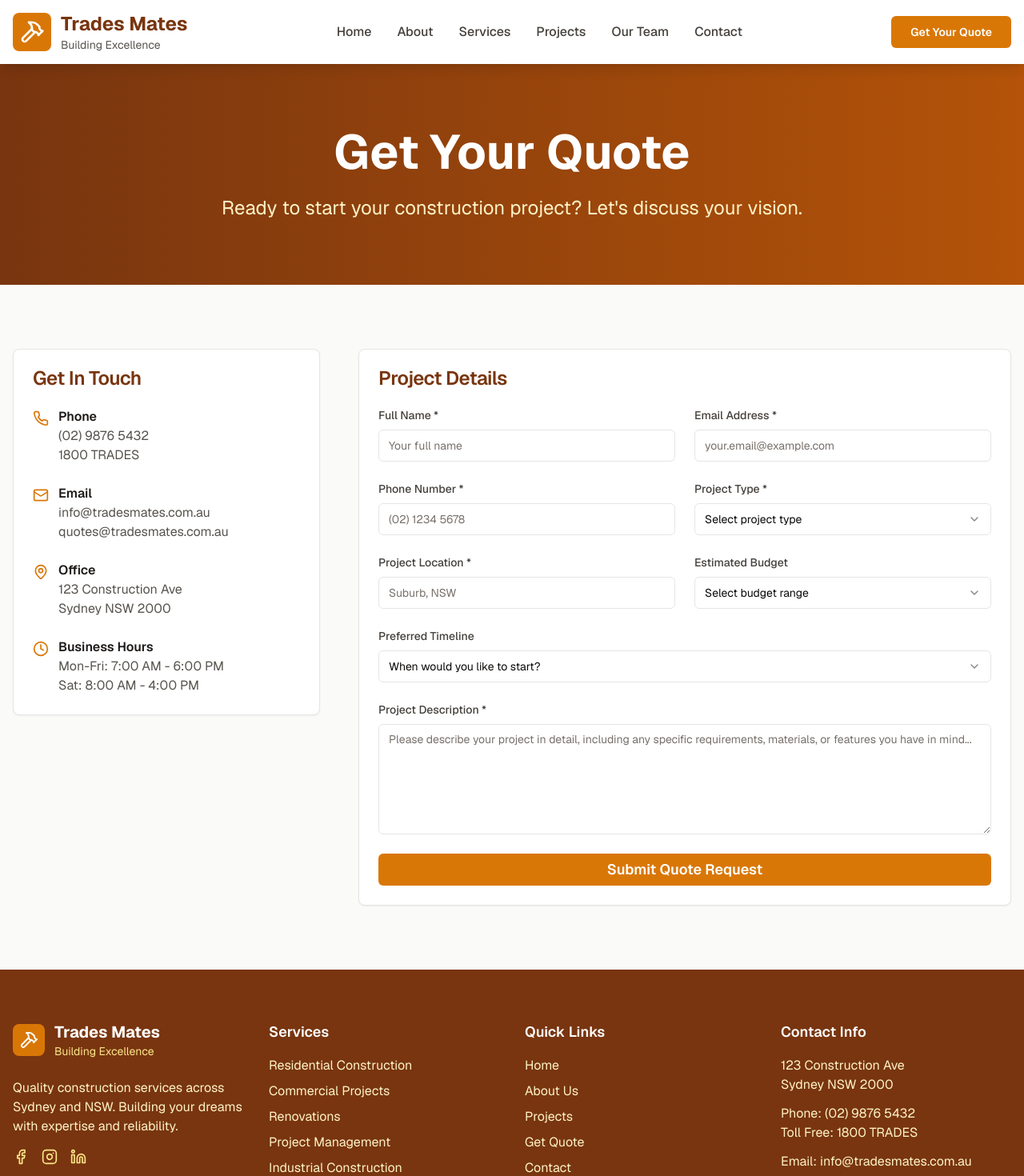
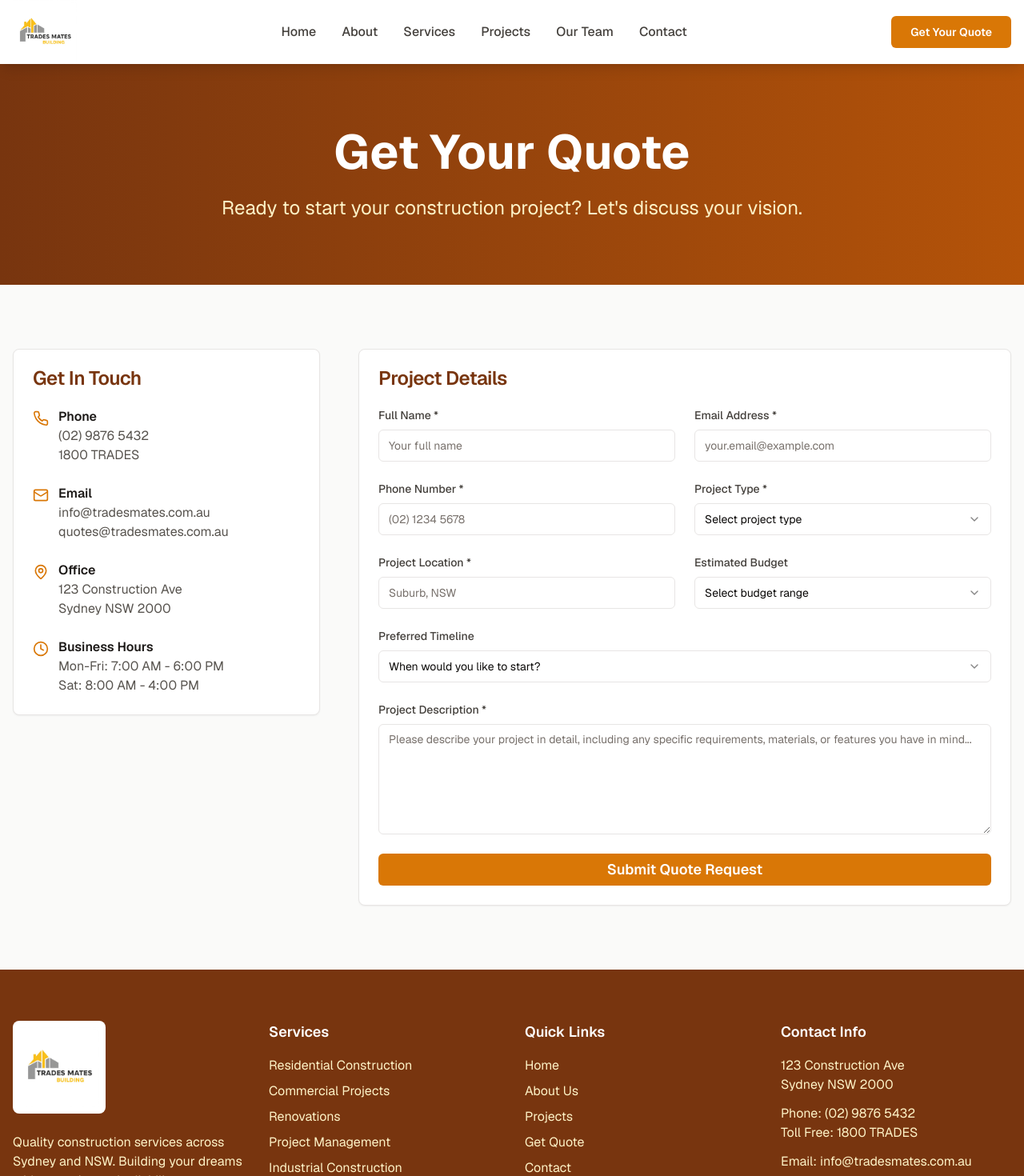
Before and after one commit to MAHMUDURRAHMANARNOB/trades_mates_building_next, a Next.js app: page /quote in a window 1280 px wide. Shown: the top 1470 px of the page at 80% size. Built offline with nearby package versions, Linux system fonts and the light colour scheme.

Commit message:
logo update

```diff
--- a/components/footer.tsx
+++ b/components/footer.tsx
@@ -1,4 +1,5 @@
 import Link from "next/link"
+import Image from "next/image"
 import { Hammer, Facebook, Instagram, Linkedin } from "lucide-react"
 
 export default function Footer() {
@@ -9,13 +10,26 @@ export default function Footer() {
           {/* Company Info */}
           <div>
             <div className="flex items-center space-x-3 mb-6">
-              <div className="bg-amber-600 p-2 rounded-lg">
+              {/* <div className="bg-amber-600 p-2 rounded-lg">
                 <Hammer className="h-6 w-6 text-white" />
               </div>
               <div>
                 <h3 className="text-xl font-bold">Trades Mates</h3>
                 <p className="text-amber-200 text-sm">Building Excellence</p>
+              </div> */}
+              <Link href="/" className="flex items-center space-x-3">
+              <div className="bg-white p-2 rounded-lg">
+                <Image
+                    src={"/tmb_logo.png"}
+                    alt="Trades Mates Logo"
+                    width={100} // Specify the width of your image in pixels
+                    height={100} // Specify the height of your image in pixels
+                    // You might also add 'className' here for styling the image itself if needed
+                  />
               </div>
+
+
+          </Link>
             </div>
             <p className="text-amber-100 mb-4">
               Quality construction services across Sydney and NSW. Building your dreams with expertise and reliability.
--- a/components/header.tsx
+++ b/components/header.tsx
@@ -4,6 +4,7 @@ import { useState } from "react"
 import Link from "next/link"
 import { Button } from "@/components/ui/button"
 import { Menu, X, Hammer } from "lucide-react"
+import Image from "next/image"
 
 export default function Header() {
   const [isMenuOpen, setIsMenuOpen] = useState(false)
@@ -14,13 +15,15 @@ export default function Header() {
         <div className="flex items-center justify-between h-20">
           {/* Logo */}
           <Link href="/" className="flex items-center space-x-3">
-            <div className="bg-amber-600 p-2 rounded-lg">
-              <Hammer className="h-8 w-8 text-white" />
-            </div>
-            <div>
-              <h1 className="text-2xl font-bold text-amber-900">Trades Mates</h1>
-              <p className="text-sm text-stone-600">Building Excellence</p>
-            </div>
+            {/* <div className="bg-amber-600 p-2 rounded-lg"> */}
+              <Image
+                src={"/tmb_logo.png"}
+                alt="Trades Mates Logo"
+                width={80} // Specify the width of your image in pixels
+                height={80} // Specify the height of your image in pixels
+                // You might also add 'className' here for styling the image itself if needed
+              />
+
           </Link>
 
           {/* Desktop Navigation */}
```
Also changed, not shown: app/assets/tmb_logo.png (added), public/tmb_logo.png (added).
